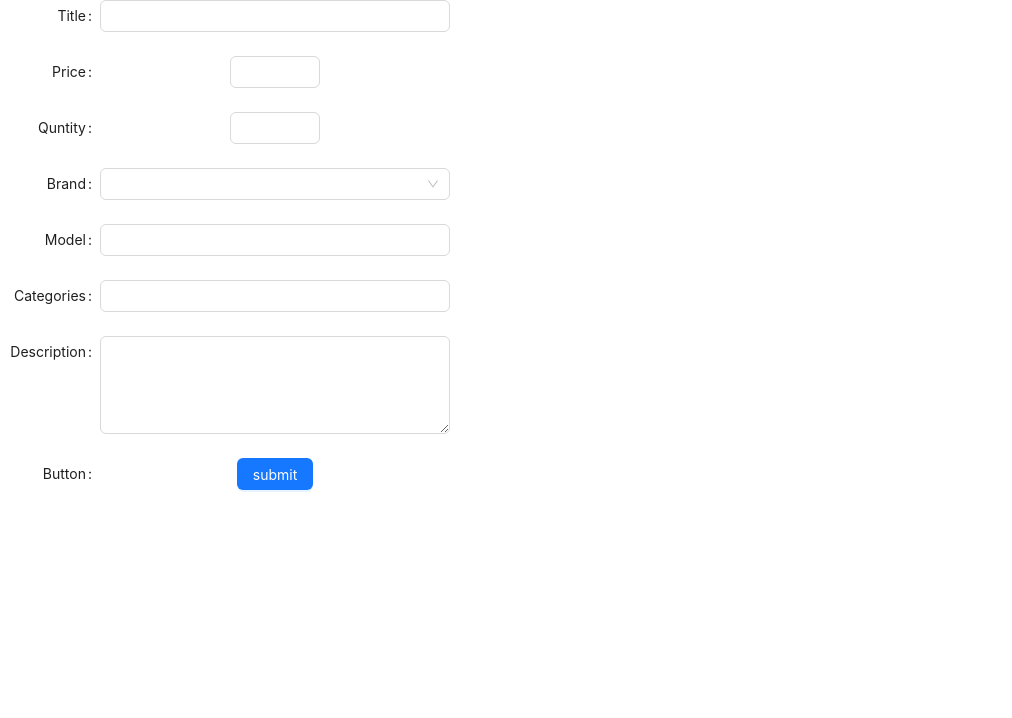
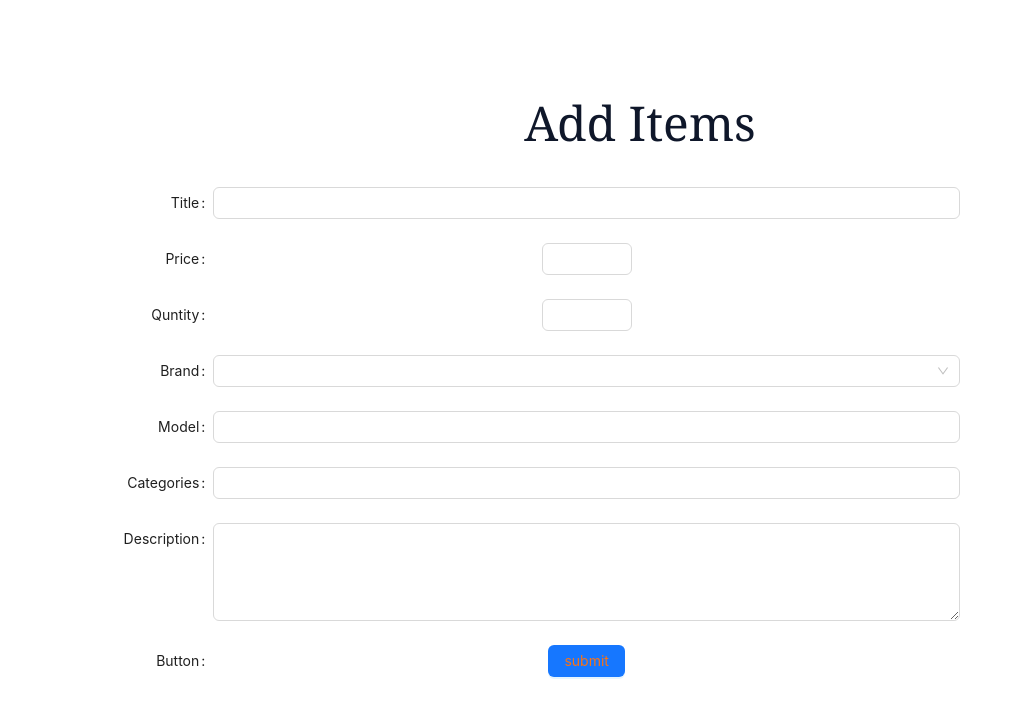
Before and after one commit to nishantchy842/DigiTec_Ecommerce, a React (Create React App) app in the folder client/: page /admin in a window 1280 px wide. Shown: the top 718 px of the page, without its empty margins (0-1012 px from the left). Built offline with nearby package versions, Linux system fonts and the light colour scheme.

Commit message:
store additems in database

```diff
--- a/client/package.json
+++ b/client/package.json
@@ -2,6 +2,7 @@
   "name": "client",
   "version": "0.1.0",
   "private": true,
+  "proxy": "http://localhost:8000",
   "dependencies": {
     "@emotion/react": "^11.10.6",
     "@emotion/styled": "^11.10.6",
@@ -47,6 +48,7 @@
     ]
   },
   "devDependencies": {
-    "redux-devtools": "^3.7.0"
+    "redux-devtools": "^3.7.0",
+    "tailwindcss": "^3.2.7"
   }
 }
--- a/client/src/container/Admin/addItems.js
+++ b/client/src/container/Admin/addItems.js
@@ -1,6 +1,5 @@
 import React, { useState } from 'react';
 import { useDispatch } from 'react-redux';
-import '../../App.css'
 import {
   Form,
   Input,
@@ -17,19 +16,31 @@ const AddItems = () => {
 const [input,setInput]=useState({})
   const dispatch = useDispatch()
 
-  const onFinish=(value)=>{
+  const onFinish = async (value)=>{
     console.log(value)
     dispatch(addProduct(value))
+    const requestOptions = {
+			method: 'POST',
+			headers: { 'Content-Type': 'application/json' },
+			body: JSON.stringify(value)
+		}
+		const res = await fetch('http://localhost:8000/item', requestOptions)
+    const data = await res.json()
+		console.log(data)
   }
 
   return (
-    <div className='App'>
+    <>
+   <div className='h-screen grid place-content-center'>
+   <h1 className='text-slate-900 decoration-wavy text-5xl font-sans md:font-serif'>Add Items</h1>
+    <div className=' w-screen mt-10'>
       <Form
         labelCol={{ span: 4 }}
         wrapperCol={{ span: 14 }}
         layout="horizontal"
-        style={{ maxWidth: 600 }}
+        style={{ maxWidth: 6000 }}
         onFinish={onFinish}
+        method="POST"
       >
         <Form.Item label="Title" name={"title"}>
           <Input required />
@@ -58,10 +69,12 @@ const [input,setInput]=useState({})
           <TextArea rows={4} />
         </Form.Item>
         <Form.Item label="Button">
-        <Button htmlType='submit' type='primary' >submit</Button>
+        <Button htmlType='submit' type='primary'className='text-orange-500' >submit</Button>
         </Form.Item>
       </Form>
-    </div>
+      </div>
+      </div>
+    </>
   );
 };
 
--- a/client/src/index.css
+++ b/client/src/index.css
@@ -1,13 +1,3 @@
-body {
-  margin: 0;
-  font-family: -apple-system, BlinkMacSystemFont, 'Segoe UI', 'Roboto', 'Oxygen',
-    'Ubuntu', 'Cantarell', 'Fira Sans', 'Droid Sans', 'Helvetica Neue',
-    sans-serif;
-  -webkit-font-smoothing: antialiased;
-  -moz-osx-font-smoothing: grayscale;
-}
-
-code {
-  font-family: source-code-pro, Menlo, Monaco, Consolas, 'Courier New',
-    monospace;
-}
+@tailwind base;
+@tailwind components;
+@tailwind utilities;
--- /dev/null
+++ b/client/tailwind.config.js
@@ -0,0 +1,10 @@
+/** @type {import('tailwindcss').Config} */
+module.exports = {
+  content: [
+    "./src/**/*.{js,jsx,ts,tsx}",
+  ],
+  theme: {
+    extend: {},
+  },
+  plugins: [],
+}
```
Also changed, not shown: 2 other files (tests, documents, lock files or other folders).
